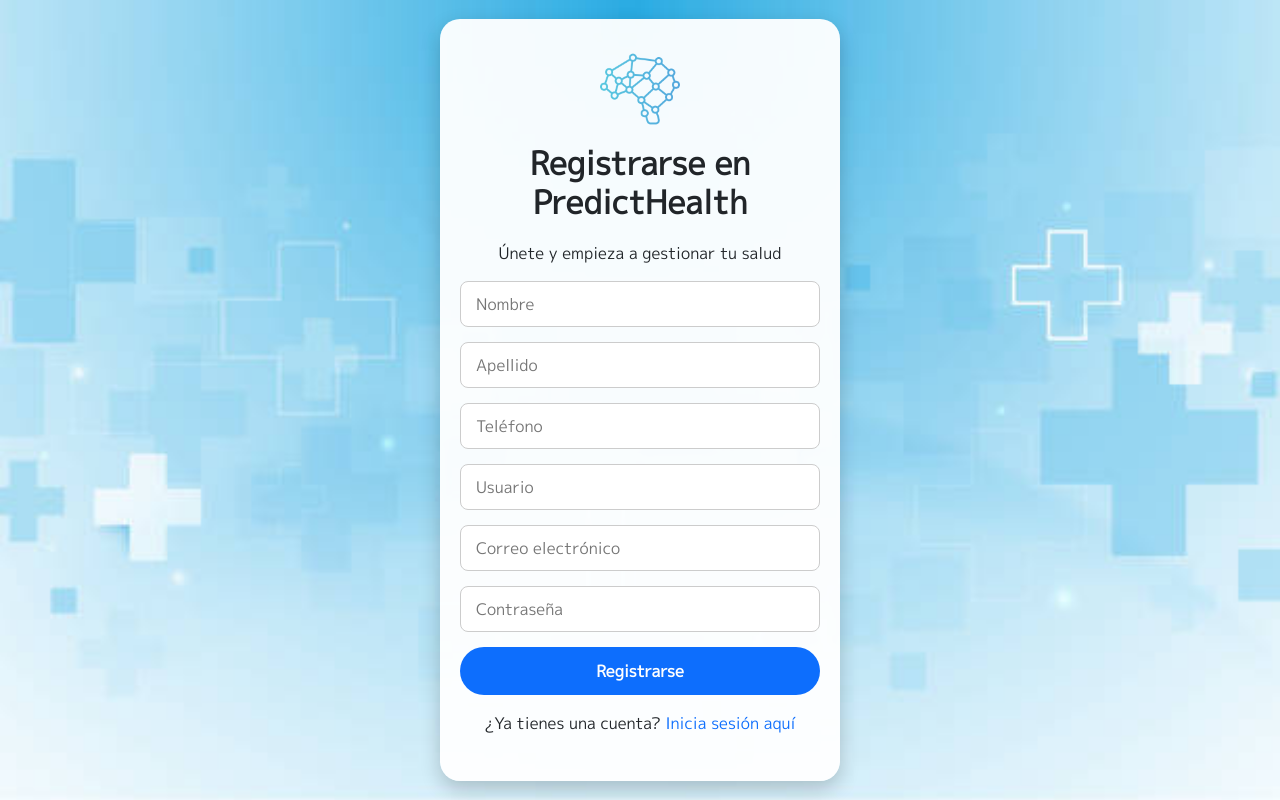
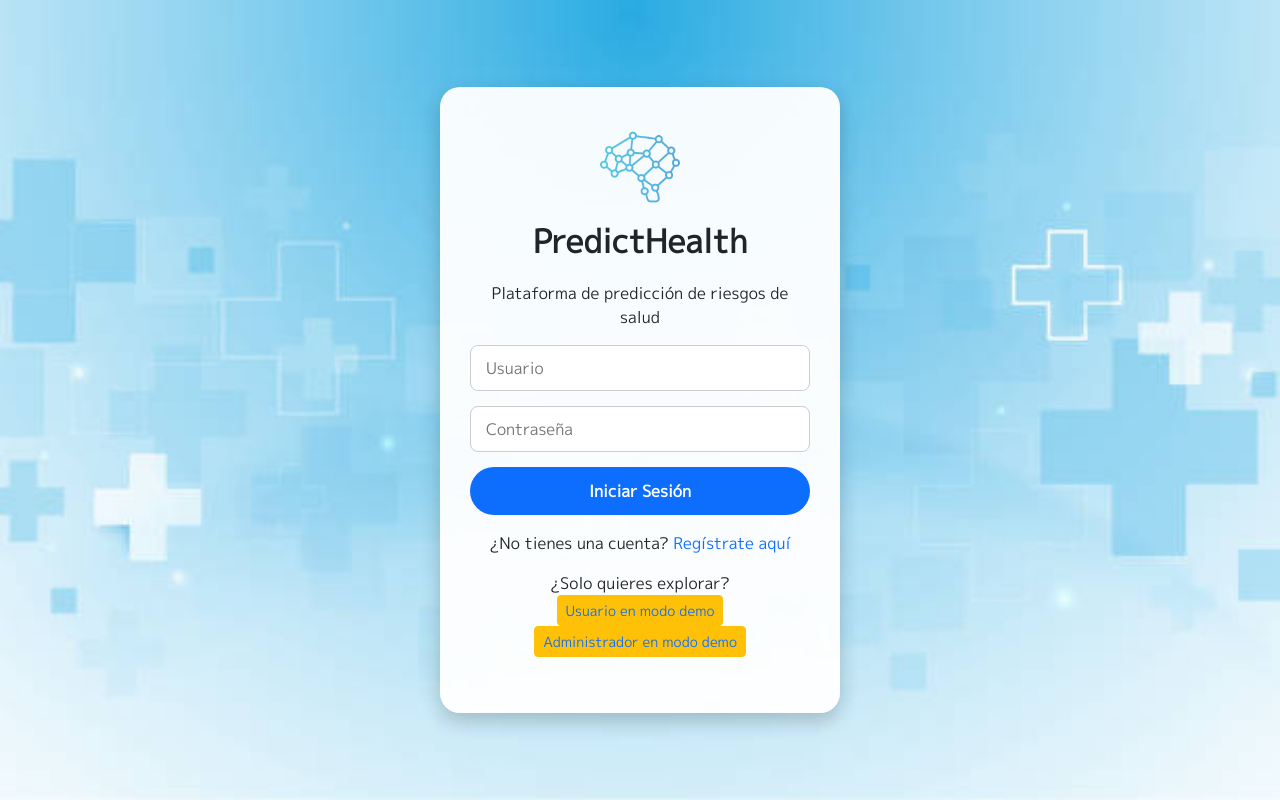
Before and after one commit to MargaritaCuervo/PredictHealth-PFIntegracion, a Flask app: page /sign_up in a window 1280 px wide. Run offline with Flask 3, Linux system fonts and the light colour scheme.

Commit message:
Update sign_up.html

```diff
--- a/predicthealth_frontend/templates/sign_up.html
+++ b/predicthealth_frontend/templates/sign_up.html
@@ -3,7 +3,7 @@
 <head>
     <meta charset="UTF-8">
     <meta name="viewport" content="width=device-width, initial-scale=1.0">
-    <title>PredictHealth - Registrarse</title>
+    <title>PredictHealth - Iniciar Sesión</title>
     <link rel="stylesheet" href="{{ url_for('static', filename='css/styles.css') }}">
     <link href='https://fonts.googleapis.com/css?family=M PLUS 1p' rel='stylesheet'>
     <!-- Bootstrap CSS -->
@@ -21,29 +21,28 @@
             font-family: 'M PLUS 1p', sans-serif;
         }
 
-        .register-card {
+        .login-card {
             background: rgba(255, 255, 255, 0.95);
-            padding: 30px 20px;
+            padding: 40px 30px;
             border-radius: 20px;
             box-shadow: 0 8px 20px rgba(0,0,0,0.2);
             max-width: 400px;
-            width: 90%;
+            width: 100%;
             text-align: center;
         }
 
-
-        .register-card img {
+        .login-card img {
             width: 80px;
             margin-bottom: 15px;
         }
 
-        .register-card h2 {
+        .login-card h2 {
             margin-bottom: 20px;
             font-weight: 700;
         }
 
-        .register-card input[type="text"],
-        .register-card input[type="password"] {
+        .login-card input[type="text"],
+        .login-card input[type="password"] {
             width: 100%;
             padding: 10px 15px;
             margin-bottom: 15px;
@@ -51,7 +50,7 @@
             border-radius: 8px;
         }
 
-        .register-card input[type="submit"] {
+        .login-card input[type="submit"] {
             width: 100%;
             padding: 12px;
             border: none;
@@ -62,40 +61,41 @@
             transition: background 0.3s;
         }
 
-        .register-card input[type="submit"]:hover {
+        .login-card input[type="submit"]:hover {
             background-color: #0b5ed7;
         }
 
-        .register-card a {
+        .login-card a {
             color: #0d6efd;
             text-decoration: none;
         }
 
-        .register-card a:hover {
+        .login-card a:hover {
             text-decoration: underline;
         }
-
     </style>
 </head>
 <body>
 
-    <div class="register-card">
+    <div class="login-card">
         <img src="{{ url_for('static', filename='images/logo.jpg') }}" alt="PredictHealth Logo">
-        <h2>Registrarse en PredictHealth</h2>
-        <p>Únete y empieza a gestionar tu salud</p>
+        <h2>PredictHealth</h2>
+        <p>Plataforma de predicción de riesgos de salud</p>
 
-        <form action="{{ url_for('sign_up') }}" method="POST">
-            <input type="text" id="nombre" name="nombre" placeholder="Nombre" required>
-            <input type="text" id="apellido" name="apellido" placeholder="Apellido" required>
-            <input type="text" id="telefono" name="telefono" placeholder="Teléfono" required>
-            <input type="text" id="user" name="user" placeholder="Usuario" required>
-            <input type="text" id="correo" name="correo" placeholder="Correo electrónico" required>
+        <form id="loginForm" method="POST" action="{{ url_for('login') }}">
+            <input type="text" id="username" name="username" placeholder="Usuario" required>
             <input type="password" id="password" name="password" placeholder="Contraseña" required>
-
-            <input type="submit" value="Registrarse">
+            <input type="submit" value="Iniciar Sesión">
         </form>
 
-        <p class="mt-3">¿Ya tienes una cuenta? <a href="{{ url_for('login') }}">Inicia sesión aquí</a></p>
+        <p class="mt-3">¿No tienes una cuenta? <a href="{{ url_for('sign_up') }}">Regístrate aquí</a></p>
+
+        <!-- Estos enlaces ahora usan las rutas de Flask -->
+        <p class="mt-3">
+            ¿Solo quieres explorar?
+            <a href="{{ url_for('user_dashboard') }}" class="btn btn-warning btn-sm">Usuario en modo demo</a>
+            <a href="{{ url_for('admin_dashboard') }}" class="btn btn-warning btn-sm">Administrador en modo demo</a>
+        </p>
         {% if error %}
         <div class="alert alert-danger mt-3" role="alert">
             {{ error }}
```
